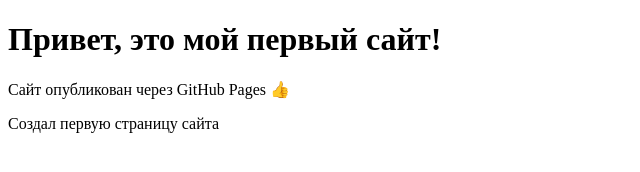
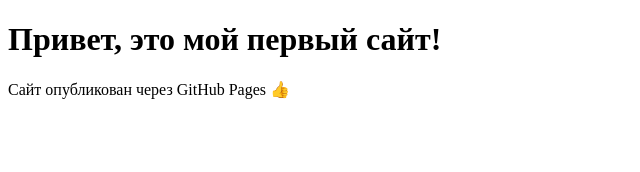
Before and after one commit to najzatali/my-first-site, a plain HTML site: page index.html in a window 1280 px wide. Shown: the whole page, without its empty margins (0-640 px from the left). Drawn offline with Linux system fonts and the light colour scheme.

Commit message:
Update index.html

```diff
--- a/index.html
+++ b/index.html
@@ -9,4 +9,3 @@
   <p>Сайт опубликован через GitHub Pages 👍</p>
 </body>
 </html>
-Создал первую страницу сайта
```
